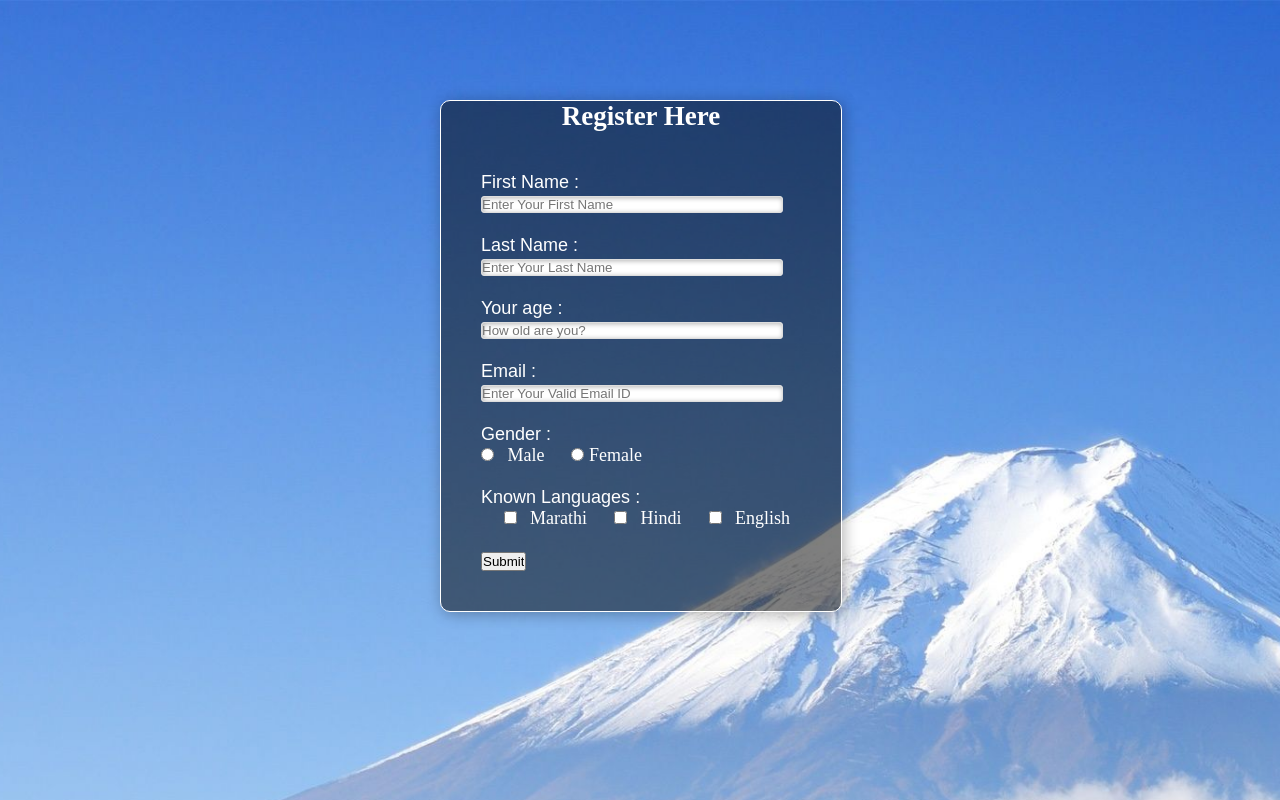
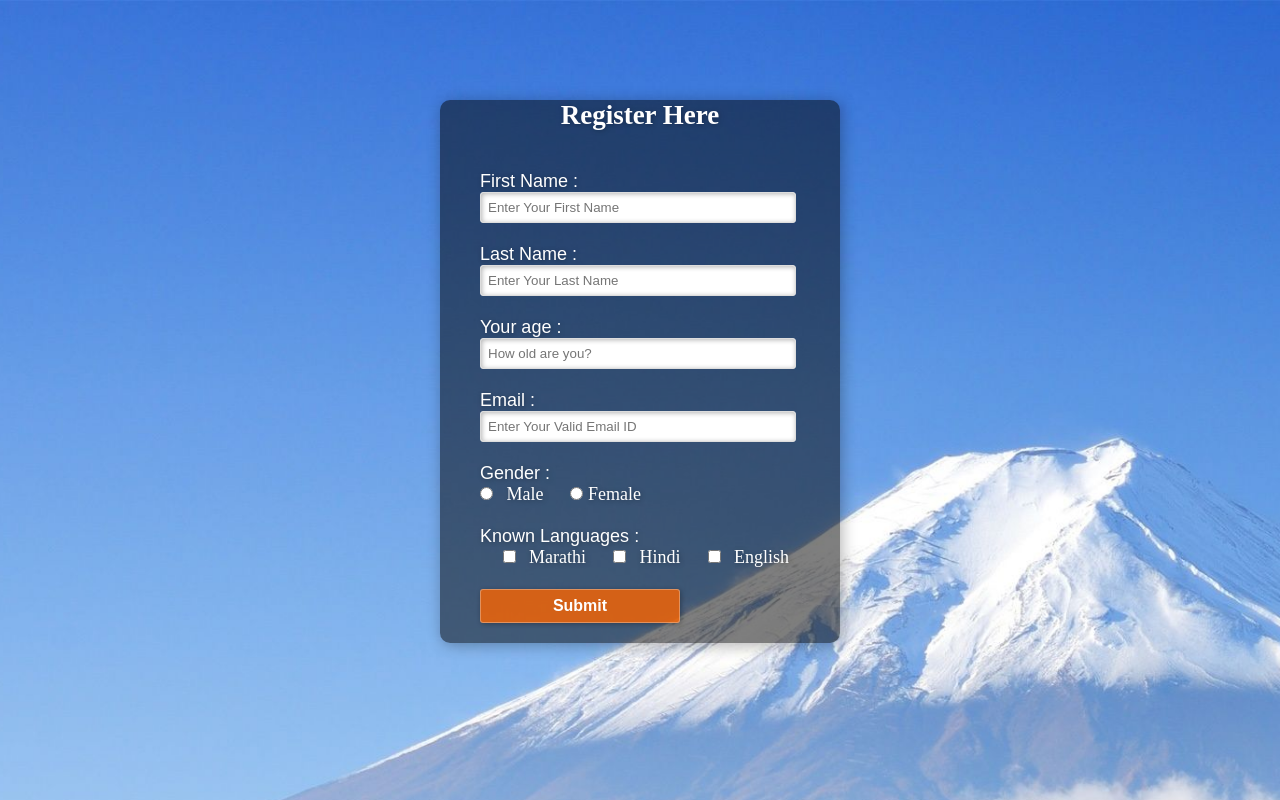
Before and after one commit to kish-git/Registration-Form, a plain HTML site: page index.html in a window 1280 px wide. Drawn offline with Linux system fonts and the light colour scheme.

Commit message:
Button Properties Changed

```diff
--- a/index.html
+++ b/index.html
@@ -50,7 +50,7 @@
         &nbsp;
         <span id="english">English</span>
         </br> </br>
-        <input type="submit" value="Submit" name="Submit" id="Submit">
+        <input type="Submit" value="Submit" name="Submit" id="Submit">
 
     </form>
 
--- a/style.css
+++ b/style.css
@@ -15,7 +15,7 @@ div.main{
     }
 h2{
     text-align: center;
-    paddding: 20px
+    padding: 20px
     font-family: sans-serif;
     }
 div.register{
@@ -23,7 +23,7 @@ div.register{
     width: 100%;
     font-size: 18px;
     border-radius: 10px;
-    border:1px solid rgba(255,255,255,255);
+    border:1px soid rgba(255,255,255,255);
     box-shadow:2px 2px 15px rgba(0,0,0,0.3);
     color:#fff;
     }
@@ -39,7 +39,24 @@ input#name{
     border: 1px solid #ddd;
     border-radius: 3px;
     outline: 0;
-    paddding: 7px;
+    padding: 7px;
     background-color: #fff;
     box-shadow: inset 1px 1px 5px rgba(0,0,0,0.3);
 }
+input#Submit{
+    width: 200px;
+    padding: 7px;
+    font-size: 16px;
+    font-family: sans-serif;
+    font-weight: 600;
+    border-radius: 3px;
+    background-color: rgba(250,100,0,0.8);
+    color: #fff;
+    cursor: pointer;
+    box-shadow: 1px 1px 5px rgba(0,0,0,0.3);
+    border: 1px solid rgba(255,255,255,0.3);
+    margin-bottom: 20px
+}
+label,span,h2{
+    text-shadow: 1px 1px 5px rgba(0,0,0,0.3);
+}
```
